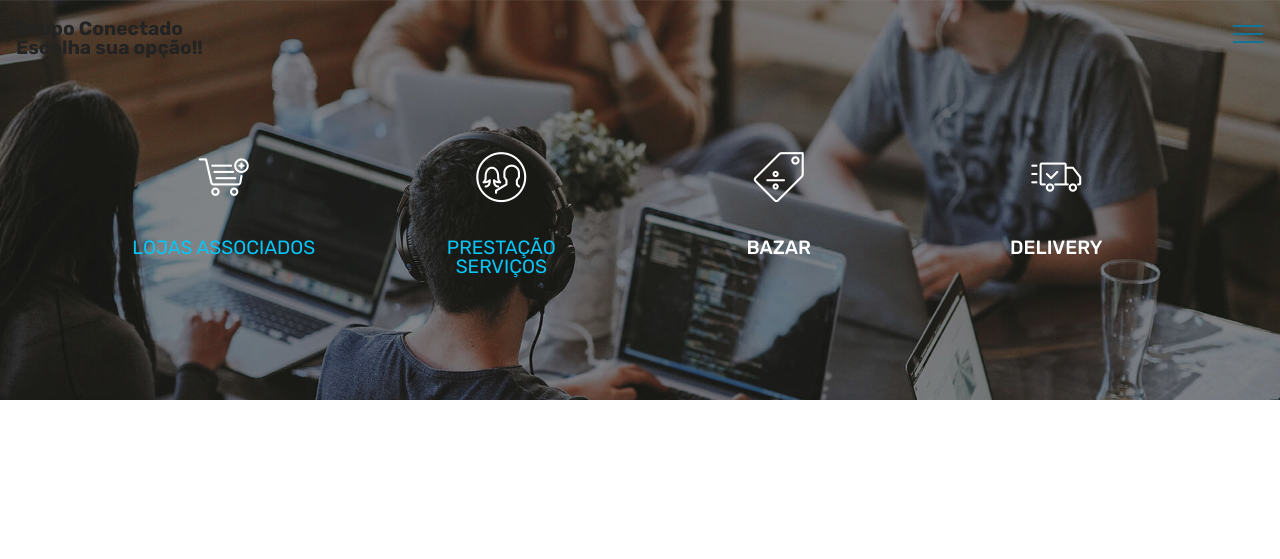
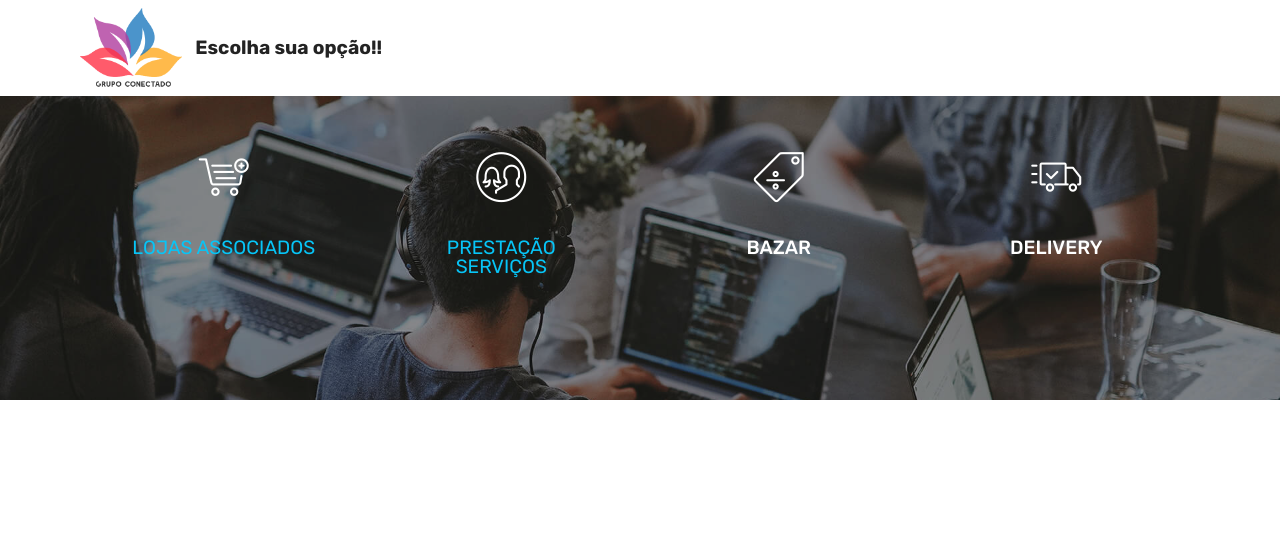
Before and after one commit to conectado-10/mobrise, a PHP site: page / in a window 1280 px wide. Shown: the top 559 px of the page. Run offline with PHP 8.4, Linux system fonts and the light colour scheme; some libraries are stand-ins or nearby versions; some web fonts are replaced.

Commit message:
create github pages

```diff
--- a/assets/mobirise/css/mbr-additional.css
+++ b/assets/mobirise/css/mbr-additional.css
@@ -712,12 +712,12 @@ section.lazy-placeholder:after {
 }
 .cid-rXtPeiUHTH .navbar {
   padding: .5rem 0;
-  background: #232323;
+  background: #ffffff;
   transition: none;
   min-height: 77px;
 }
 .cid-rXtPeiUHTH .navbar-dropdown.bg-color.transparent.opened {
-  background: #232323;
+  background: #ffffff;
 }
 .cid-rXtPeiUHTH a {
   font-style: normal;
@@ -808,7 +808,7 @@ section.lazy-placeholder:after {
   padding-bottom: 0;
 }
 .cid-rXtPeiUHTH .dropdown .dropdown-menu {
-  background: #232323;
+  background: #ffffff;
   visibility: hidden;
   display: block;
   position: absolute;
@@ -957,6 +957,11 @@ section.lazy-placeholder:after {
 .cid-rXtPeiUHTH .collapsed .navbar-collapse.collapsing .navbar-buttons:last-child,
 .cid-rXtPeiUHTH .collapsed .navbar-collapse.show .navbar-buttons:last-child {
   margin-bottom: 1rem;
+}
+@media (min-width: 1024px) {
+  .cid-rXtPeiUHTH .collapsed:not(.navbar-short) .navbar-collapse {
+    max-height: calc(98.5vh - 5rem);
+  }
 }
 .cid-rXtPeiUHTH .collapsed button.navbar-toggler {
   display: block;
@@ -1156,12 +1161,12 @@ section.lazy-placeholder:after {
 }
 .cid-rXtPeiUHTH .navbar {
   padding: .5rem 0;
-  background: #232323;
+  background: #ffffff;
   transition: none;
   min-height: 77px;
 }
 .cid-rXtPeiUHTH .navbar-dropdown.bg-color.transparent.opened {
-  background: #232323;
+  background: #ffffff;
 }
 .cid-rXtPeiUHTH a {
   font-style: normal;
@@ -1252,7 +1257,7 @@ section.lazy-placeholder:after {
   padding-bottom: 0;
 }
 .cid-rXtPeiUHTH .dropdown .dropdown-menu {
-  background: #232323;
+  background: #ffffff;
   visibility: hidden;
   display: block;
   position: absolute;
@@ -1401,6 +1406,11 @@ section.lazy-placeholder:after {
 .cid-rXtPeiUHTH .collapsed .navbar-collapse.collapsing .navbar-buttons:last-child,
 .cid-rXtPeiUHTH .collapsed .navbar-collapse.show .navbar-buttons:last-child {
   margin-bottom: 1rem;
+}
+@media (min-width: 1024px) {
+  .cid-rXtPeiUHTH .collapsed:not(.navbar-short) .navbar-collapse {
+    max-height: calc(98.5vh - 5rem);
+  }
 }
 .cid-rXtPeiUHTH .collapsed button.navbar-toggler {
   display: block;
@@ -1621,12 +1631,12 @@ section.lazy-placeholder:after {
 }
 .cid-rXtPeiUHTH .navbar {
   padding: .5rem 0;
-  background: #232323;
+  background: #ffffff;
   transition: none;
   min-height: 77px;
 }
 .cid-rXtPeiUHTH .navbar-dropdown.bg-color.transparent.opened {
-  background: #232323;
+  background: #ffffff;
 }
 .cid-rXtPeiUHTH a {
   font-style: normal;
@@ -1717,7 +1727,7 @@ section.lazy-placeholder:after {
   padding-bottom: 0;
 }
 .cid-rXtPeiUHTH .dropdown .dropdown-menu {
-  background: #232323;
+  background: #ffffff;
   visibility: hidden;
   display: block;
   position: absolute;
@@ -1866,6 +1876,11 @@ section.lazy-placeholder:after {
 .cid-rXtPeiUHTH .collapsed .navbar-collapse.collapsing .navbar-buttons:last-child,
 .cid-rXtPeiUHTH .collapsed .navbar-collapse.show .navbar-buttons:last-child {
   margin-bottom: 1rem;
+}
+@media (min-width: 1024px) {
+  .cid-rXtPeiUHTH .collapsed:not(.navbar-short) .navbar-collapse {
+    max-height: calc(98.5vh - 5rem);
+  }
 }
 .cid-rXtPeiUHTH .collapsed button.navbar-toggler {
   display: block;
--- a/index.html
+++ b/index.html
@@ -30,7 +30,7 @@
 
 
 
-    <nav class="navbar navbar-expand beta-menu navbar-dropdown align-items-center navbar-fixed-top collapsed bg-color transparent">
+    <nav class="navbar navbar-expand beta-menu navbar-dropdown align-items-center navbar-toggleable-sm">
         <button class="navbar-toggler navbar-toggler-right" type="button" data-toggle="collapse" data-target="#navbarSupportedContent" aria-controls="navbarSupportedContent" aria-expanded="false" aria-label="Toggle navigation">
             <div class="hamburger">
                 <span></span>
@@ -41,23 +41,22 @@
         </button>
         <div class="menu-logo">
             <div class="navbar-brand">
-
-                <span class="navbar-caption-wrap"><a class="navbar-caption text-danger display-7" href="index.html">Grupo Conectado<br>Escolha sua opção!!</a></span>
+                <span class="navbar-logo">
+                    <a href="https://mobirise.co">
+                         <img src="assets/images/logo-alta-definio.png" alt="Mobirise" title="" style="height: 5rem;">
+                    </a>
+                </span>
+                <span class="navbar-caption-wrap"><a class="navbar-caption text-danger display-4" href="index.html">Escolha sua opção!!</a></span>
             </div>
         </div>
         <div class="collapse navbar-collapse" id="navbarSupportedContent">
-            <ul class="navbar-nav nav-dropdown nav-right" data-app-modern-menu="true"><li class="nav-item">
-                    <a class="nav-link link text-white display-7" href="index.html">Home</a>
-                </li>
-                <li class="nav-item">
-                    <a class="nav-link link text-white display-7" href="page2.html">Prestação Serviços</a> <a class="nav-link link text-white display-7" href="page1.html">Lojas</a> <a class="nav-link link text-white display-7" href="index.html">Delivery</a>
-                </li></ul>
+
 
         </div>
     </nav>
 </section>
 
-<section class="engine"><a href="https://mobirise.info/q">responsive web templates</a></section><section class="features8 cid-rXtSIUcgrn mbr-parallax-background" id="features8-15">
+<section class="engine"><a href="https://mobirise.info/j">website templates</a></section><section class="features8 cid-rXtSIUcgrn mbr-parallax-background" id="features8-15">
 
 
 
```
Also changed, not shown: page1.html (+9 -10 lines), page2.html (+9 -10 lines), 1 other file.
